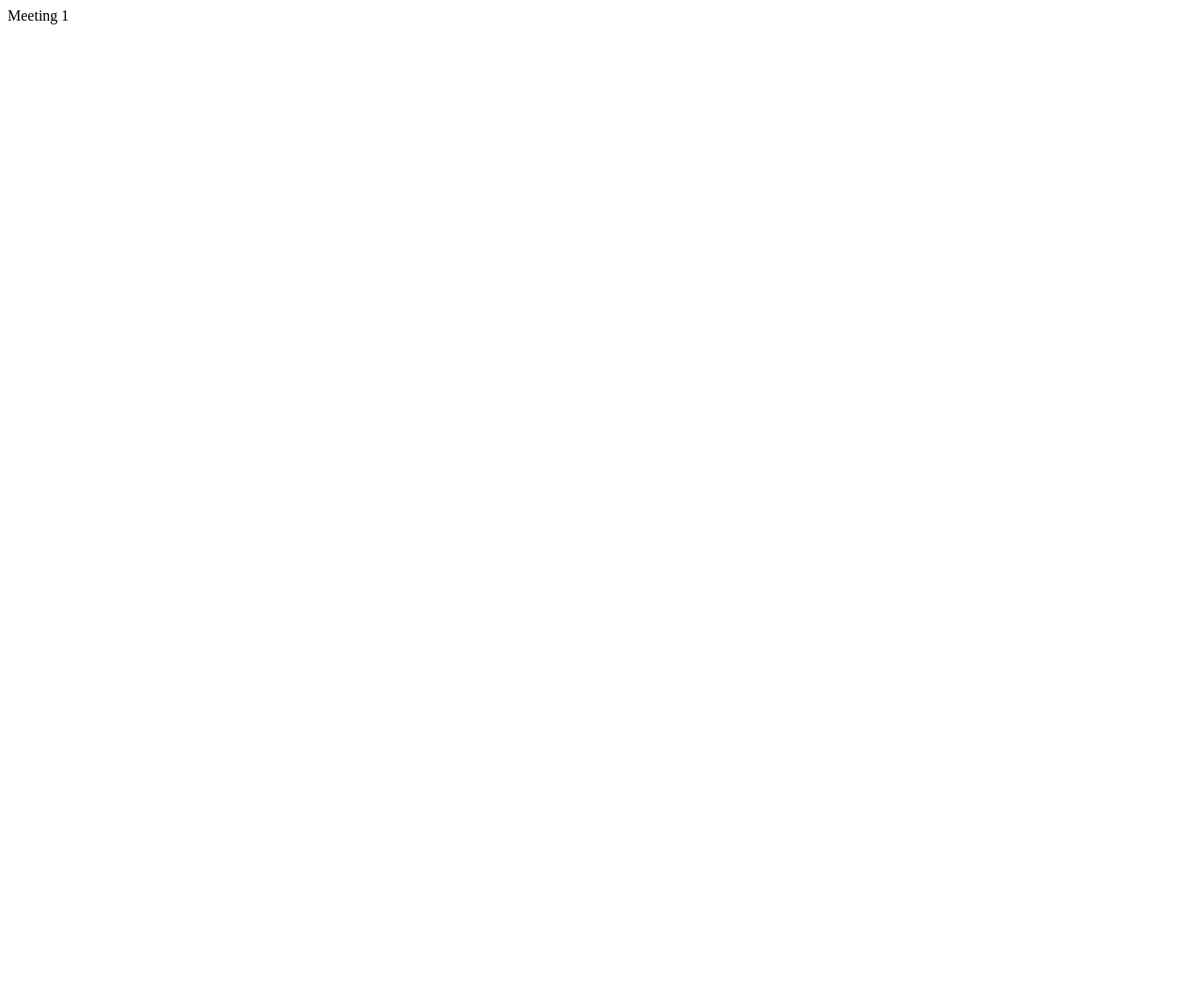
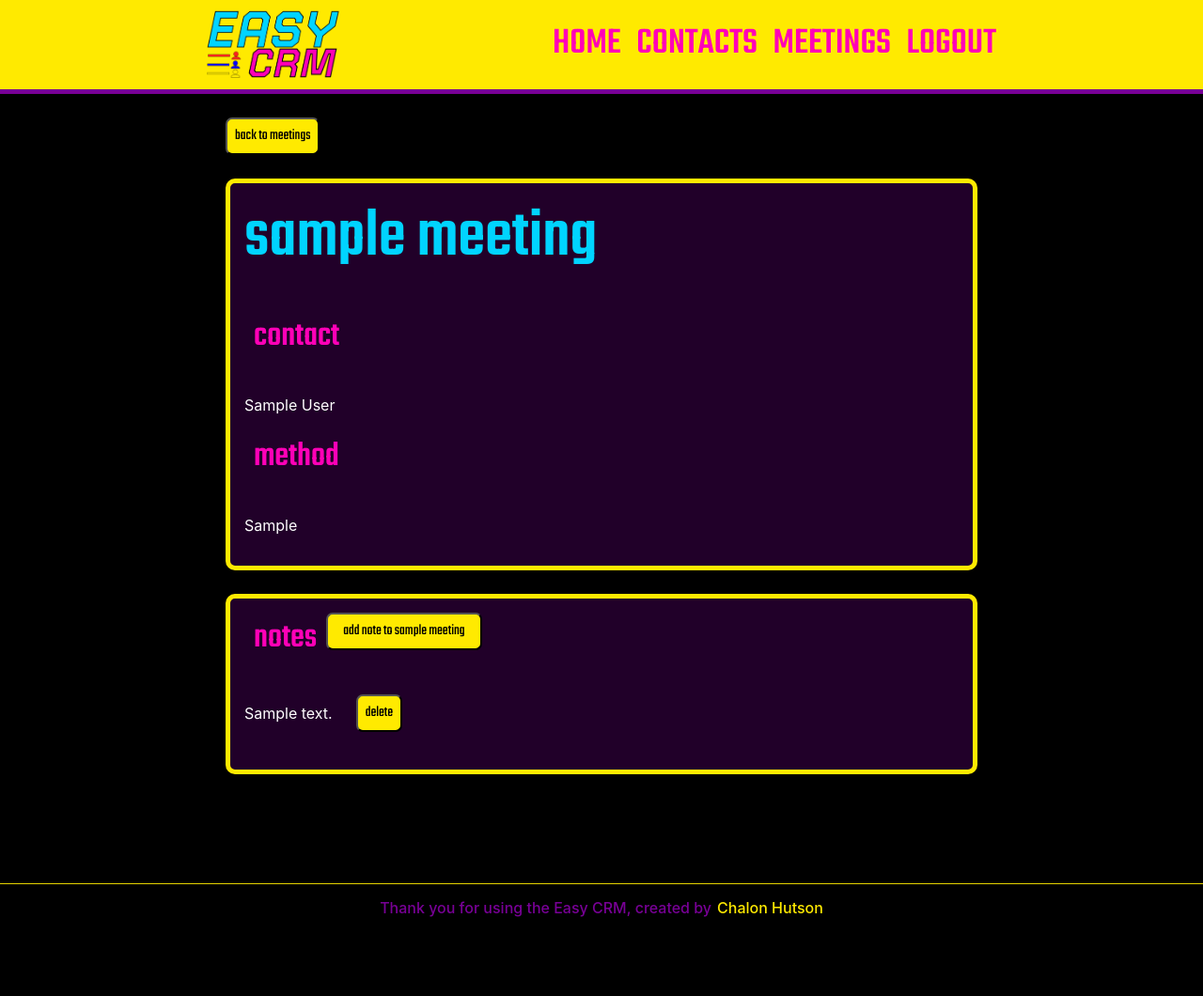
Before and after one commit to chalonhutson/easy_crm, a Flask app: page /individual-meeting/1 in a window 1280 px wide. Before the commit the page is almost empty. Shown: the whole page at 94% size. Before the commit the page ends 26 px from the top, so only its background shows below. Run offline with Flask 3, Linux system fonts and the light colour scheme; tables that the repository leaves empty hold one stand-in row (values such as "Sample post"); some libraries are stand-ins or nearby versions.

Commit message:
Added meeting notes.

```diff
--- a/src/__init__.py
+++ b/src/__init__.py
@@ -156,9 +156,17 @@ def meetings():
 def add_meeting():
     return ctrl.add_meeting(app, db, request)
 
+@app.route("/add-note-meeting/<meeting_id>", methods=["GET", "POST"])
+def add_note_meeting(meeting_id):
+    return ctrl.add_note_meeting(app, db, request, meeting_id)
+
+@app.route("/delete-note-meeting/<meeting_note_id>")
+def delete_note_meeting(meeting_note_id):
+    return ctrl.delete_note_meeting(app, db, meeting_note_id)
+
 @app.route("/individual-meeting/<meeting_id>")
 def individual_meeting(meeting_id):
-    return f"Meeting {meeting_id}"
+    return ctrl.individual_meeting(meeting_id)
 
 @app.route("/delete-meeting/<meeting_id>")
 def delete_meeting(meeting_id):
--- a/src/controller.py
+++ b/src/controller.py
@@ -8,7 +8,7 @@ import cloudinary
 import cloudinary.api
 import cloudinary.uploader
 
-from src.model import User, Contact, ContactPhoneNumber, ContactEmail, ContactAddress, ContactSocialMedia, ContactNote, Meeting
+from src.model import User, Contact, ContactPhoneNumber, ContactEmail, ContactAddress, ContactSocialMedia, ContactNote, Meeting, MeetingNote
 import src.forms as forms
 
 cloudinary.config(
@@ -231,3 +231,28 @@ def add_meeting(app, db, request):
 
   else:
     return render_template("add-meeting.html", page_title="Add Meeting", form=form)
+
+def add_note_meeting(app, db, request, meeting_id):
+  form = forms.MeetingNote()
+
+  if form.validate_on_submit():
+    note = form.note.data
+    new_meeting_note = MeetingNote(meeting_id, note)
+    db.session.add(new_meeting_note)
+    db.session.commit()
+    return redirect(url_for("individual_meeting", meeting_id=meeting_id))
+  else:
+    meeting = Meeting.query.get(meeting_id)
+    return render_template("add-note-meeting.html", page_title="Add Meeting Note", meeting=meeting, form=form)
+
+def delete_note_meeting(app, db, meeting_note_id):
+  meeting_note = Meeting.query.get(meeting_note_id)
+  print(meeting_note)
+  db.session.delete(meeting_note)
+  db.session.commit()
+  flash("Message deleted.", "success")
+  return redirect(url_for("individual_meeting", meeting_id=meeting_id))
+
+def individual_meeting(meeting_id):
+  meeting = Meeting.query.get(meeting_id)
+  return render_template("individual-meeting.html", page_title="Meeting", meeting=meeting)
--- a/src/templates/individual-meeting.html
+++ b/src/templates/individual-meeting.html
@@ -14,12 +14,10 @@
 <div class="section-container">
 
     <div class="contact-meeting-title horizontal-section" id="meeting-title">
-        {% if meeting.meeting_title is not none and meeting.meeting_title|length > 0 %}
-            <h1>{{ meeting.meeting_title.lower() }}</h1>
-            {{  update_button("update_meeting", "meeting_id", meeting.meeting_id, "title", "POST")}}
+        {% if meeting.title is not none and meeting.title|length > 0 %}
+            <h1>{{ meeting.title.lower() }}</h1>
             {% else %}
             <h1>no meeting title</h1>
-            {{  update_button("update_meeting", "meeting_id", meeting.meeting_id, "title", "POST")}}
         {% endif %}
     </div>
 
@@ -28,12 +26,11 @@
         <div class="horizontal-section">
             <div class="contact-meeting-info contact-meeting-title">
                 <h2 class="contact-header">contact</h2>
-                {{  update_button("update_meeting", "meeting_id", meeting.meeting_id, "contact", "POST")}}
             </div>
         </div>
             {% if contact is not none %}
-                <a href="{{ url_for('individual_contact', contact_id = contact.contact_id) }}">
-                    <p>{{ contact.first_name }} {{ contact.last_name }}</p>
+                <a href="{{ url_for('individual_contact', contact_id = meeting.contact.id) }}">
+                    <p>{{ meeting.contact.first_name }} {{ meeting.contact.last_name }}</p>
                 </a>
             {% else %}
                 no contact for meeting
@@ -41,30 +38,14 @@
     </div>
 
 
-    <div id="meeting-coact">
-        <div class="horizontal-section">
-            <div class="contact-meeting-info contact-meeting-title">
-                <h2 class="contact-header">time</h2>
-                {{  update_button("update_meeting", "meeting_id", meeting.meeting_id, "time", "POST")}}
-            </div>
-        </div>
-            {% if date is not none %}
-            <div class="horizontal-section">
-                {{ date }}
-                <p class="margin-left">{{ time }}</p>
-            </div>
-            {% else %}
-            no date set
-            {% endif %}
 
     <div id="meeting-method">
 
         <div class="horizontal-section contact-meeting-info contact-meeting-title">
             <h2 class="contact-header">method</h2>
-            {{  update_button("update_meeting", "meeting_id", meeting.meeting_id, "method", "POST")}}
         </div>
-            {% if meeting.meeting_method is not none %}
-                <p>{{ meeting.meeting_method }}</p>
+            {% if meeting.method is not none %}
+                <p>{{ meeting.method }}</p>
             {% else %}
                 no date set
             {% endif %}
@@ -77,21 +58,21 @@
 
     <div class="horizontal-section">
         <h2 class="contact-header">notes</h2>
-        <button class="main-button"><a href="{{ url_for('add_note_meeting', meeting_id = meeting.meeting_id) }}">
-            {% if meeting.meeting_title is not none %}
-                add note to {{ meeting.meeting_title.lower() }}
+        <button class="main-button"><a href="{{ url_for('add_note_meeting', meeting_id = meeting.id) }}">
+            {% if meeting.title is not none %}
+                add note to {{ meeting.title.lower() }}
             {% else %}
                 add note to meeting
             {% endif %}
 
         </a></button>
     </div>
-    {% if notes|length > 0 %}
-        {% for note in notes %}
+    {% if meeting.notes|length > 0 %}
+        {% for note in meeting.notes %}
         <div class="horizontal-section list-all-but-tables">
             {{ note.note }}
 
-            <form action="{{ url_for('delete_note_meeting') }}" method="POST"><button class="main-button delete-btn" name="delete_note_meeting" value="{{ note.meeting_note_id }}">delete</button></form>
+            <a href="{{ url_for('delete_note_meeting', meeting_note_id=note.id) }}"><button class="main-button delete-btn" name="delete_note_meeting" value="{{ note.id }}">delete</button></a>
         </div>
         {% endfor %}
     {% else %}
--- a/src/templates/macros.html
+++ b/src/templates/macros.html
@@ -39,10 +39,10 @@
 {% endmacro %}
 
 {% macro back_to_individual_meeting(meeting) %}
-        <a href="{{ url_for('individual_meeting', meeting_id = meeting.meeting_id) }}">
+        <a href="{{ url_for('individual_meeting', meeting_id = meeting.id) }}">
             <button class="main-button">
-            {% if meeting.meeting_title is not none %}
-            back to {{ meeting.meeting_title.lower() }}
+            {% if meeting.title is not none %}
+            back to {{ meeting.title.lower() }}
             {% else %}
             back to meeting
             {% endif %}
```
Also changed, not shown: src/templates/add-note-meeting.html (+4 -3 lines).
